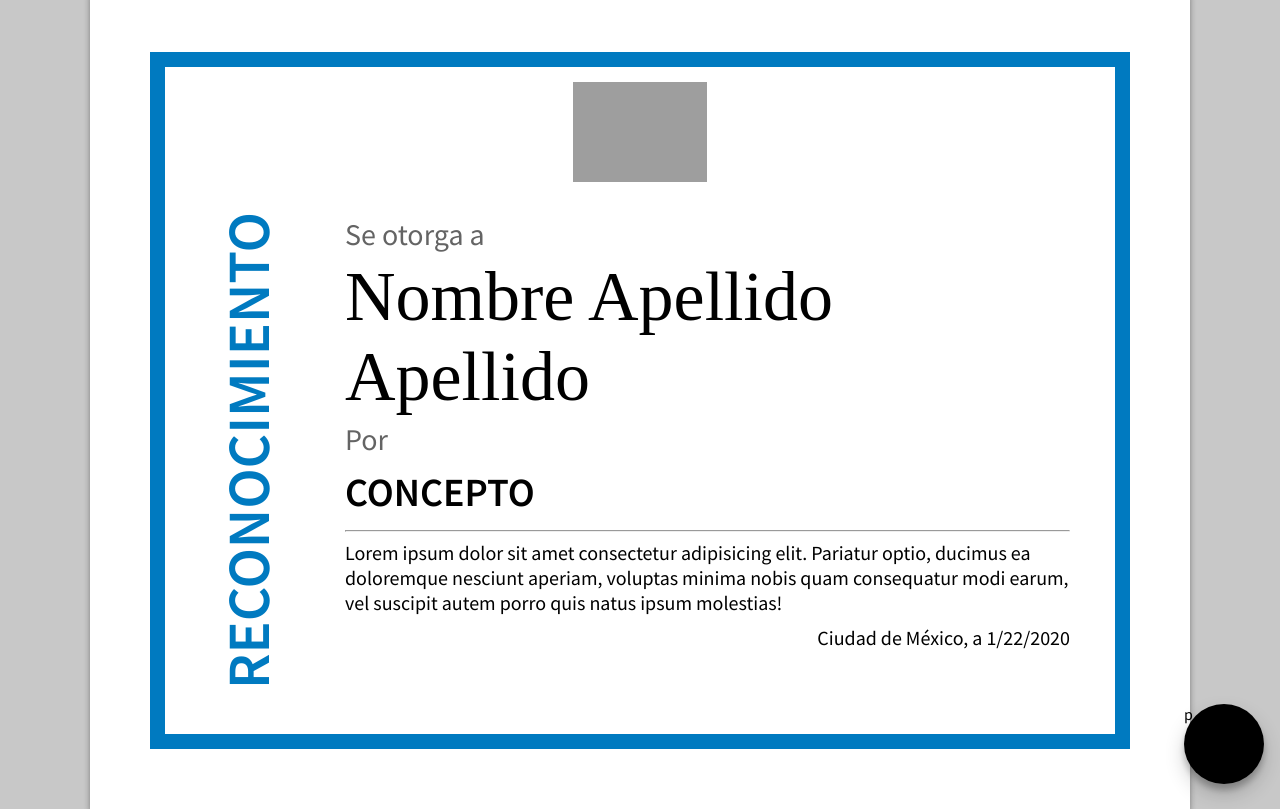
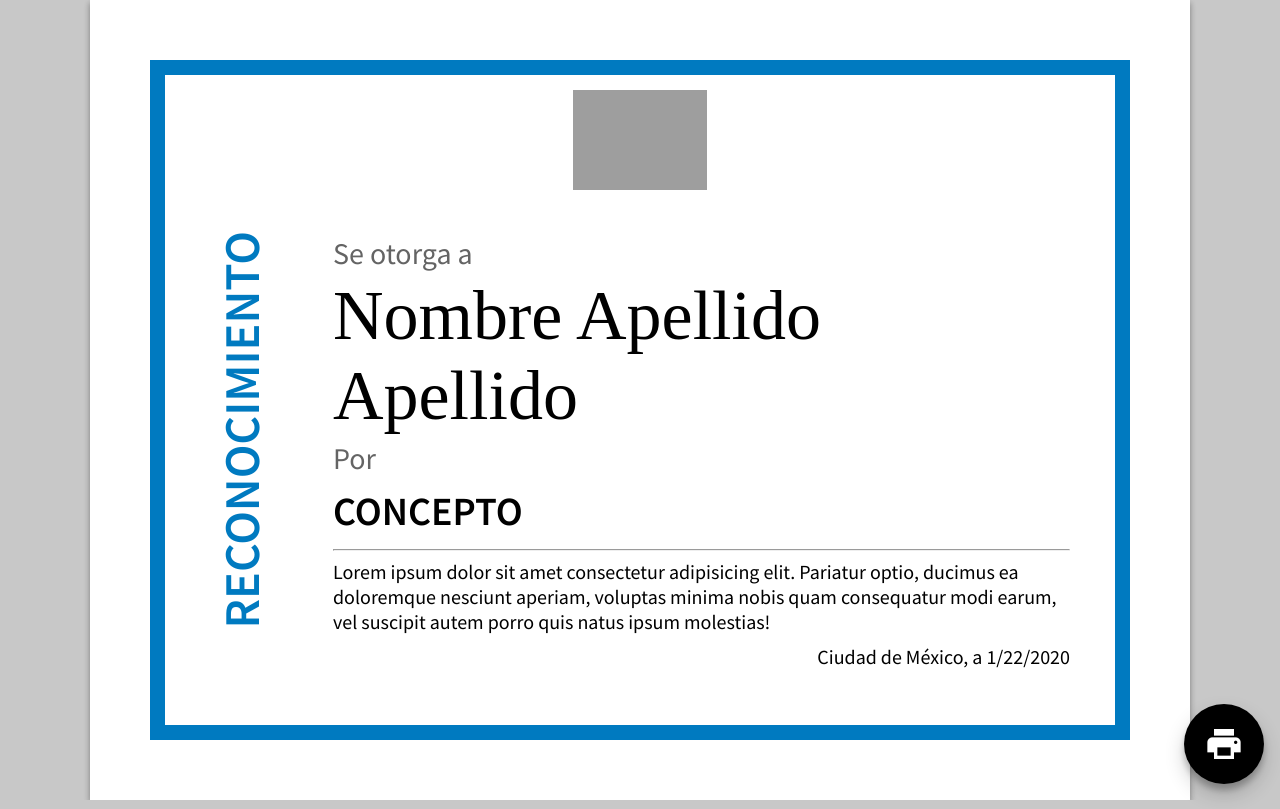
Before and after one commit to Ctrl-Alt-Tec/Highlights, a plain HTML site: page index.html in a window 1280 px wide. Drawn offline with Linux system fonts and the light colour scheme; grey boxes are pictures that could not be loaded; a web font is replaced by a local one.

Commit message:
UI updates :D

```diff
--- a/index.html
+++ b/index.html
@@ -6,7 +6,8 @@
     <meta http-equiv="X-UA-Compatible" content="ie=edge">
     <link href="https://fonts.googleapis.com/css?family=Source+Sans+Pro:400,600&display=swap" rel="stylesheet">
     <link href="https://fonts.googleapis.com/css?family=Source+Serif+Pro:600&display=swap" rel="stylesheet">
-
+    <link href="https://fonts.googleapis.com/icon?family=Material+Icons"
+    rel="stylesheet">
 
     <title>Nuevo diploma</title>
     <style>
@@ -61,7 +62,7 @@
             font-weight: 600;
             writing-mode:vertical-lr;
             transform: rotate(180deg);
-            font-size: 60px;
+            font-size: 50px;
             text-align: center;
         }
         #content{
@@ -105,6 +106,10 @@
             bottom: 0;
             right: 0;
             box-shadow: 0 10px 20px rgba(0,0,0,0.19), 0 6px 6px rgba(0,0,0,0.23);
+            color: white;
+            text-align: center;
+            line-height: 2;
+            font-size: 40px;
         }
     </style>
 </head>
@@ -131,7 +136,7 @@
         </div>
     </div>
 
-    <div class="fab" id="print">p</div>
+    <div class="fab material-icons" id="print">print</div>
 
     <script>
         document.querySelector("#diploma #date").innerHTML = "Ciudad de México, a " +new Date().toLocaleDateString()
```
